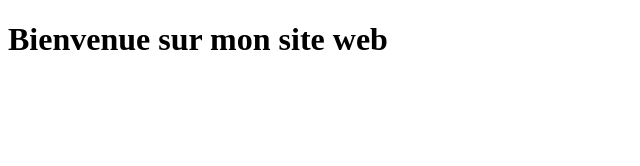
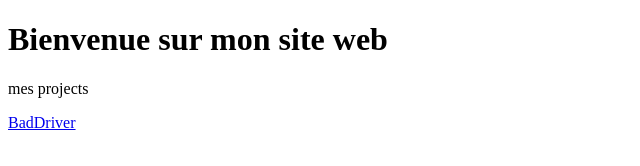
Before and after one commit to Pittermanifique/Pittermanifique.github.io, a plain HTML site: page index.html in a window 1280 px wide. Shown: the whole page, without its empty margins (0-640 px from the left). Drawn offline with Linux system fonts and the light colour scheme.

Commit message:
Update index.html

```diff
--- a/index.html
+++ b/index.html
@@ -12,6 +12,7 @@
         <h1>Bienvenue sur mon site web</h1>
     </div>
     <div class="lien">
-        <a href="BadDriver/BadDriver.html"></a>
+        <p>mes projects</p>
+        <a href="BadDriver/BadDriver.html">BadDriver</a>
     </div>
 </body>
```
